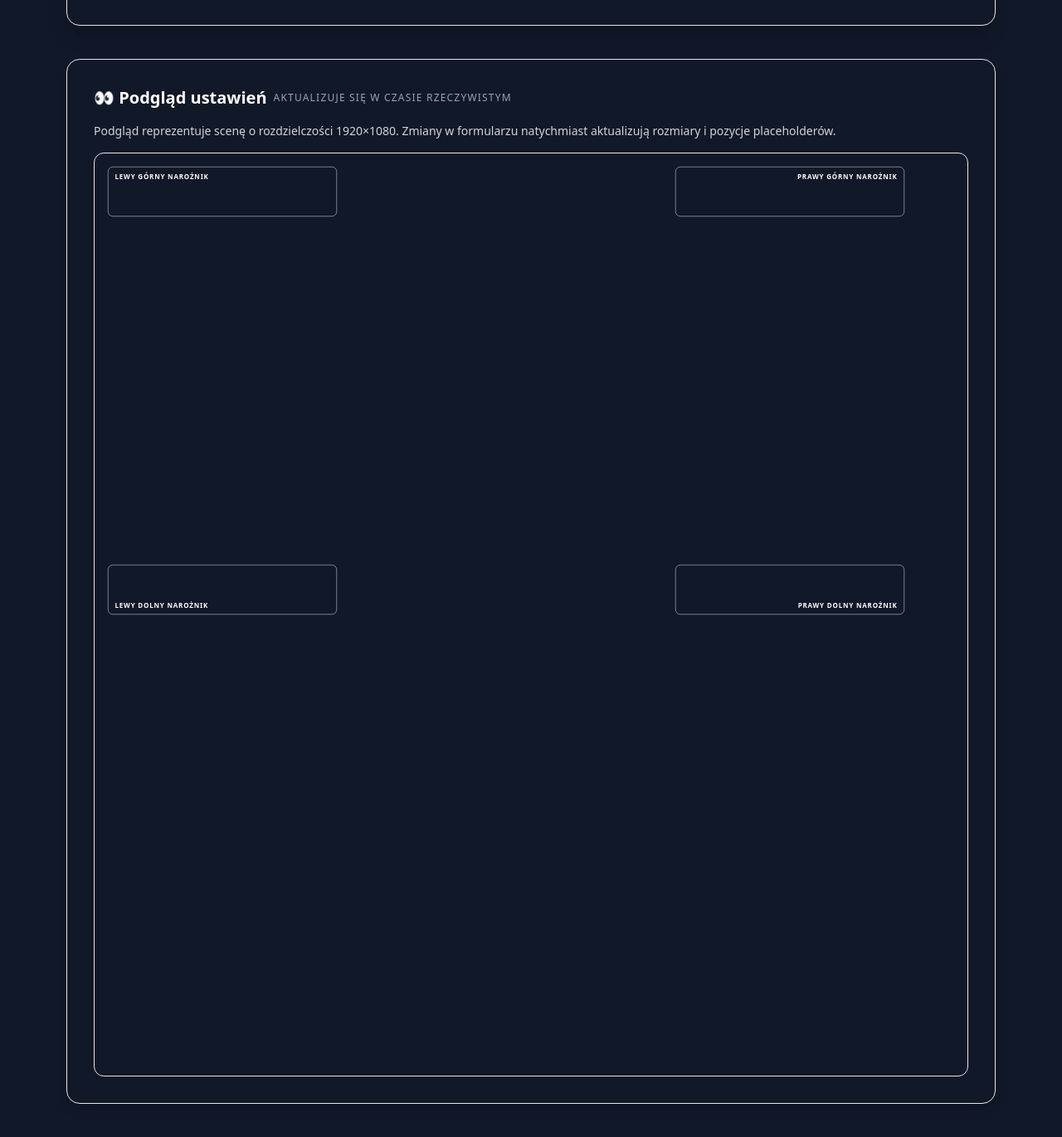
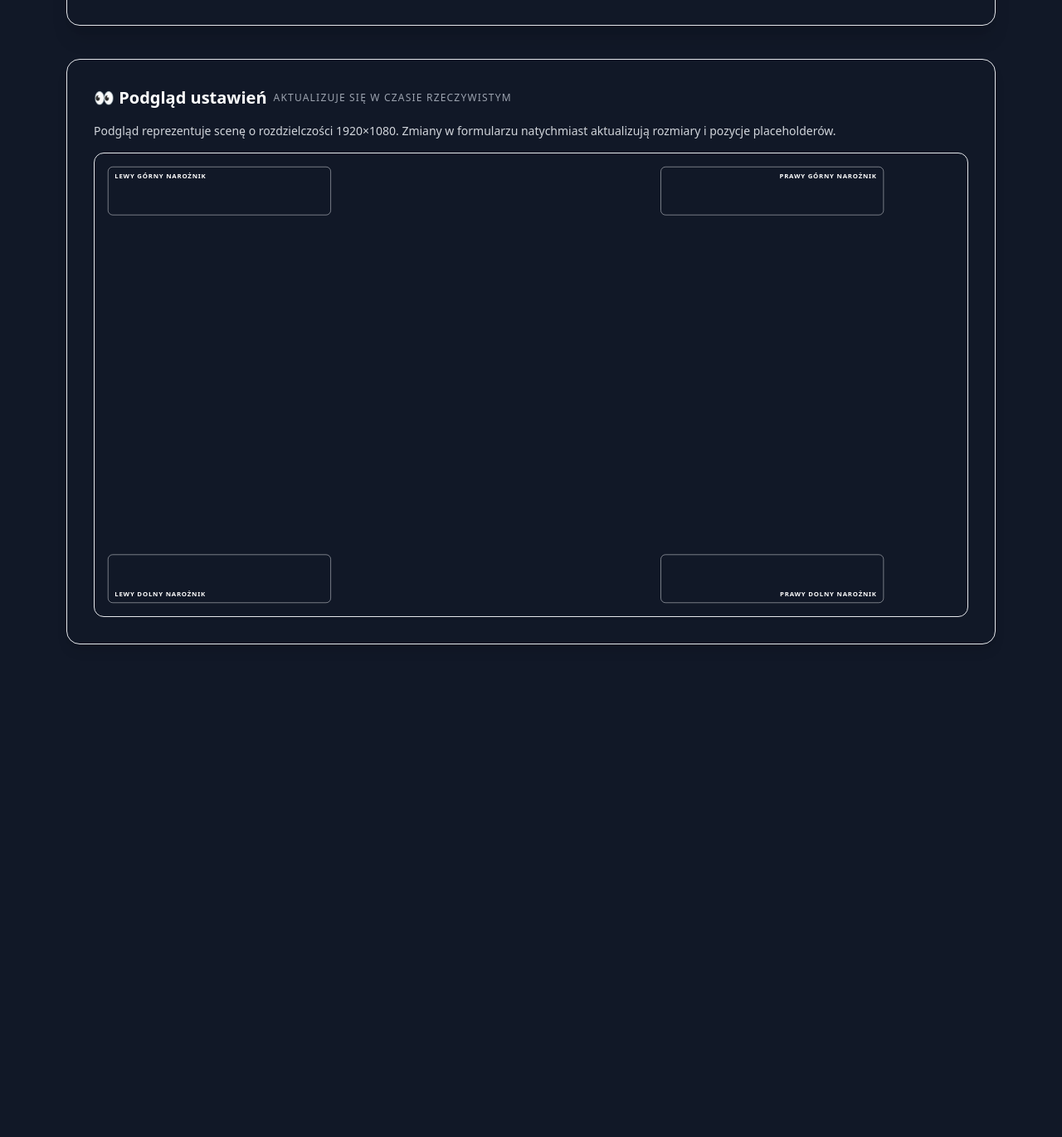
Before and after one commit to suchokrates1/wyniki-tenis, a Flask app: page /config in a window 1280 px wide. Shown: the part 2492-3863 px from the top of the page at 83% size. After the commit the page ends 3269 px from the top, so only its background shows below. Run offline with Flask 3, Linux system fonts and the light colour scheme.

Commit message:
Adjust preview scaling behavior

```diff
--- a/templates/config.html
+++ b/templates/config.html
@@ -4,6 +4,11 @@
   <meta charset="UTF-8">
   <title>Konfiguracja Overlay</title>
   <link href="https://cdn.jsdelivr.net/npm/tailwindcss@2.2.19/dist/tailwind.min.css" rel="stylesheet">
+  <style>
+    #preview-wrapper {
+      max-height: 70vh;
+    }
+  </style>
 </head>
 <body class="bg-gray-900 text-white min-h-screen">
   <main class="max-w-6xl mx-auto py-10 px-4 space-y-10">
@@ -111,8 +116,8 @@
         <span class="text-xs uppercase tracking-widest text-gray-400">Aktualizuje się w czasie rzeczywistym</span>
       </div>
       <p class="text-sm text-gray-300">Podgląd reprezentuje scenę o rozdzielczości 1920×1080. Zmiany w formularzu natychmiast aktualizują rozmiary i pozycje placeholderów.</p>
-      <div class="overflow-auto rounded-xl border border-gray-700/80 bg-gray-900/80 p-4">
-        <div id="preview-stage" class="relative mx-auto" style="width: 1920px; height: 1080px; transform: scale(0.5); transform-origin: top left;">
+      <div id="preview-wrapper" class="overflow-hidden relative w-full rounded-xl border border-gray-700/80 bg-gray-900/80 p-4">
+        <div id="preview-stage" class="relative" style="width: 1920px; height: 1080px;">
           {% for corner in corners %}
             {% set corner_config = config.kort_all[corner] %}
             <div class="preview-card absolute border border-emerald-400/40 rounded-xl bg-emerald-500/10 text-emerald-100/90 overflow-hidden" data-corner="{{ corner }}" style="{{ corner_positions[corner].style }} width: {{ corner_config.view_width * corner_config.display_scale }}px; height: {{ corner_config.view_height * corner_config.display_scale }}px;">
@@ -130,7 +135,8 @@
     (function () {
       const form = document.getElementById('config-form');
       const previewStage = document.getElementById('preview-stage');
-      if (!form || !previewStage) {
+      const previewWrapper = document.getElementById('preview-wrapper');
+      if (!form || !previewStage || !previewWrapper) {
         return;
       }
 
@@ -222,6 +228,22 @@
         }
       }
 
+      function resizePreview() {
+        const wrapperStyles = window.getComputedStyle(previewWrapper);
+        const paddingX = parseFloat(wrapperStyles.paddingLeft || '0') + parseFloat(wrapperStyles.paddingRight || '0');
+        const paddingY = parseFloat(wrapperStyles.paddingTop || '0') + parseFloat(wrapperStyles.paddingBottom || '0');
+
+        const availableWidth = Math.max(previewWrapper.clientWidth - paddingX, 0);
+        const availableHeight = Math.max(previewWrapper.clientHeight - paddingY, 0);
+        if (availableWidth === 0 || availableHeight === 0) {
+          return;
+        }
+
+        const scale = Math.min(availableWidth / 1920, availableHeight / 1080);
+        previewStage.style.transformOrigin = 'top left';
+        previewStage.style.transform = `scale(${scale})`;
+      }
+
       function updatePreview() {
         corners.forEach((corner) => {
           const card = previewStage.querySelector(`[data-corner="${corner}"]`);
@@ -249,10 +271,13 @@
             applyLabelStyle(label, data);
           }
         });
+
+        resizePreview();
       }
 
       form.addEventListener('input', updatePreview);
       form.addEventListener('change', updatePreview);
+      window.addEventListener('resize', resizePreview);
       updatePreview();
     })();
   </script>
```
